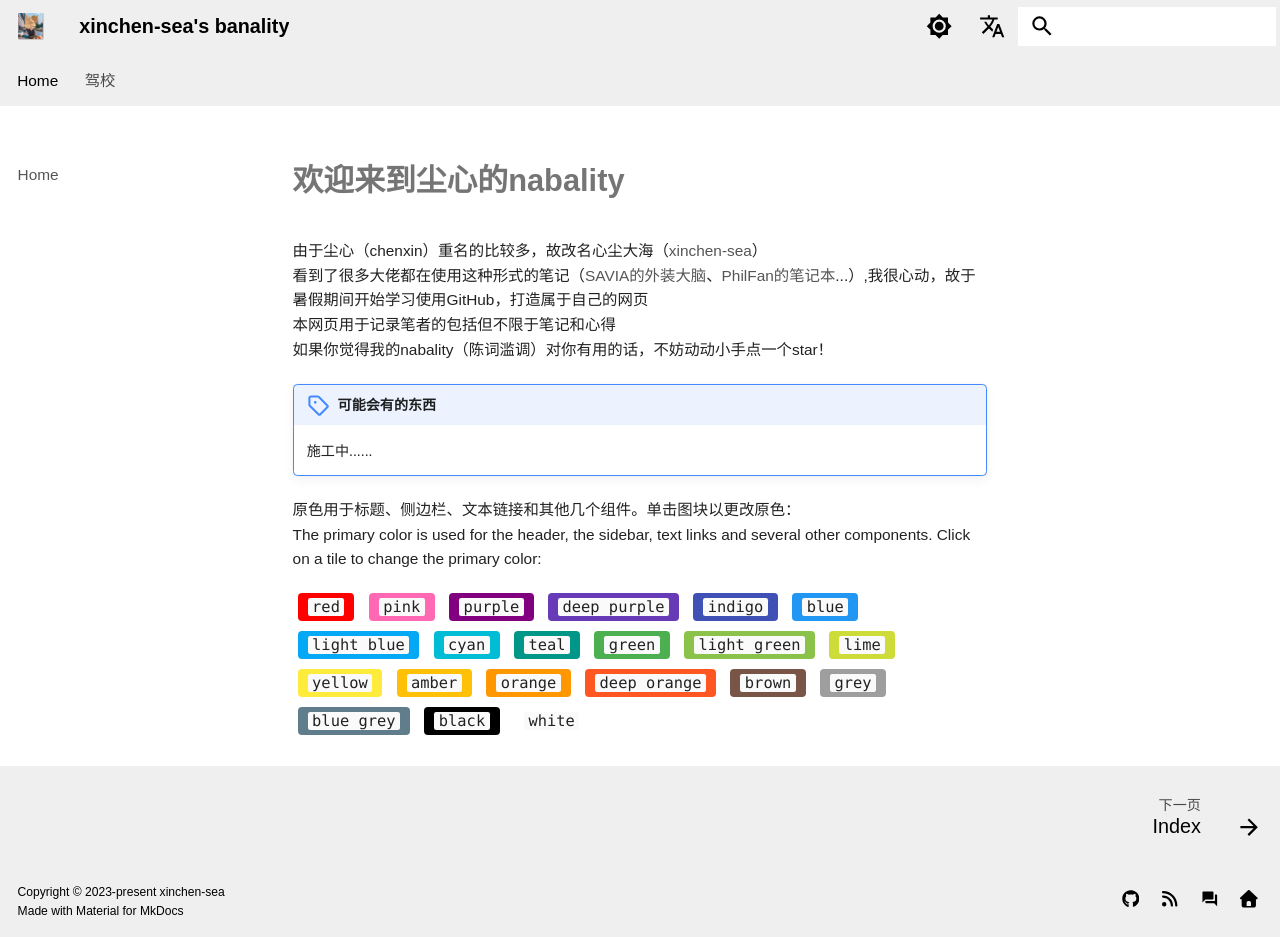
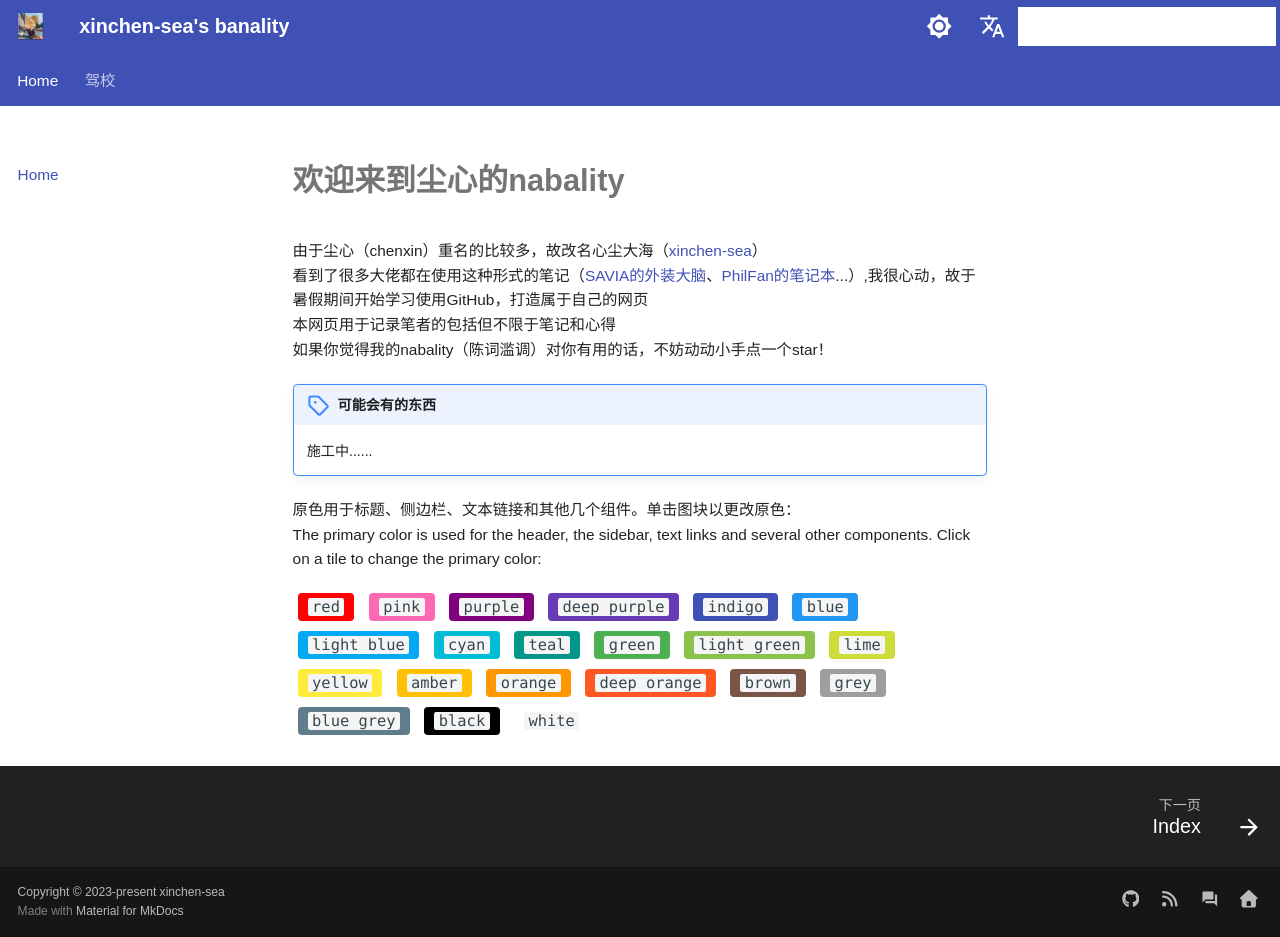
Before and after one commit to xinchen-sea/xinchen-sea.github.io, an MkDocs documentation site: the page built from docs/index.md, in a window 1280 px wide and 937 px high. Built offline with MkDocs 1.6.1 and Material for MkDocs 9.7.7, drawn with Linux system fonts in a browser that asks for light colours; some web fonts are replaced; plug-ins that fetch from the network failed and are left out; comment, search, counter and statistics services are not loaded.

Commit message:
Update custom.css

```diff
--- a/docs/assets/css/custom.css
+++ b/docs/assets/css/custom.css
@@ -50,6 +50,7 @@
 }
 
 
+/* 修改主题颜色参数
 [data-md-color-scheme="default"] {
   --md-primary-fg-color: #efefef;
   --md-primary-bg-color: #000000;
@@ -80,7 +81,7 @@
   --md-footer-fg-color--light: #fff;
   --md-footer-fg-color--lighter: #fff;
   --md-code-bg-color: #1d1d1d;
-}
+} */
 
 
 input.md-search__input {
@@ -344,7 +345,7 @@ button {
 }
 
 code {
-    background-color: var(--primary-color); /* 应用变量作为背景色 */
+    bg-color: var(--primary-color); /* 应用变量作为背景色 */
     color: #333; /* 设置前景色（文字颜色） */
     padding: 10px; /* 可选：设置内边距 */
     border-radius: 5px; /* 可选：设置圆角 */
```
